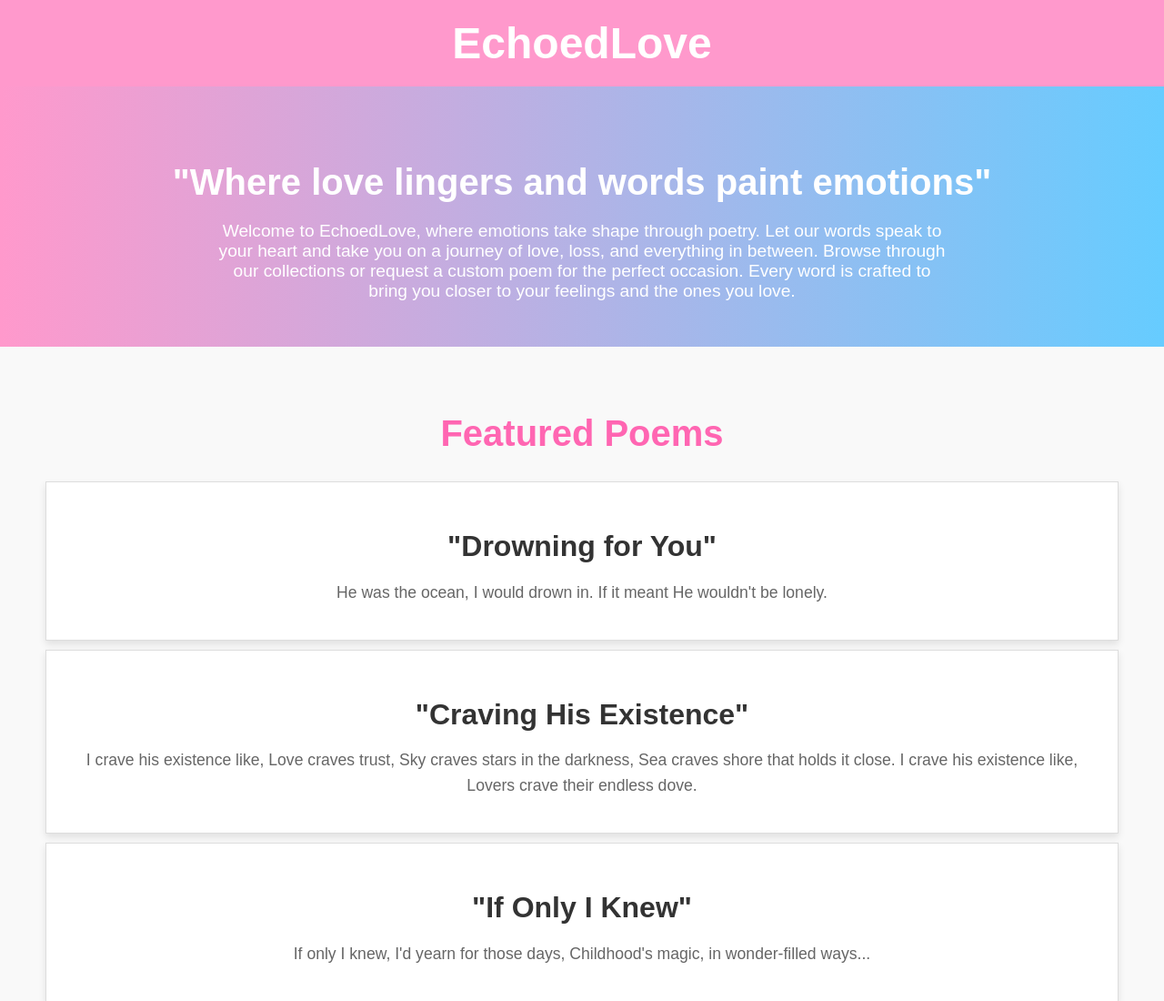
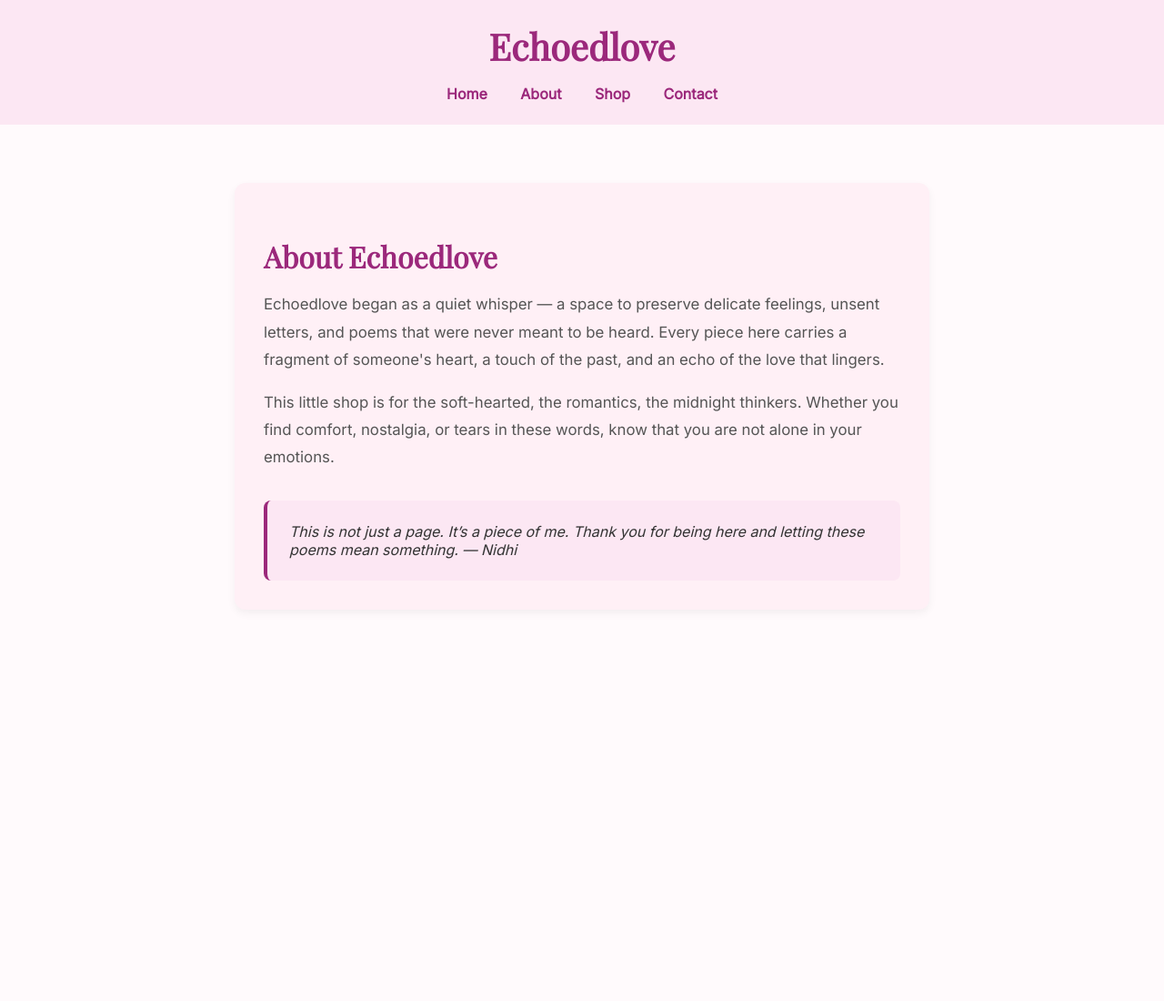
Before and after one commit to Echoedlove/Echoedlove, a plain HTML site: page index.html in a window 1280 px wide. Shown: the top 1100 px of the page at 91% size. After the commit the page ends 800 px from the top, so only its background shows below. Drawn offline with nearby package versions, Linux system fonts and the light colour scheme.

Commit message:
Update index.html

```diff
--- a/index.html
+++ b/index.html
@@ -1,123 +1,106 @@
 <!DOCTYPE html>
  <html lang="en">
  <head>
-    <meta charset="UTF-8">
-    <meta name="viewport" content="width=device-width, initial-scale=1.0">
-    <meta http-equiv="X-UA-Compatible" content="ie=edge">
-    <title>EchoedLove</title>
-    <link rel="stylesheet" href="styles.css">
+   <meta charset="UTF-8" />
+   <meta name="viewport" content="width=device-width, initial-scale=1.0"/>
+   <title>About | Echoedlove</title>
+   <link href="https://fonts.googleapis.com/css2?family=Playfair+Display&family=Inter&display=swap" rel="stylesheet">
    <style>
      body {
-            font-family: 'Arial', sans-serif;
-            background-color: #f3f3f3;
-            color: #333;
+       font-family: 'Inter', sans-serif;
        margin: 0;
        padding: 0;
+       background-color: #fffafc;
+       color: #333;
      }
+
      header {
-            background-color: #ff99cc;
-            padding: 20px;
-            text-align: center;
-            color: white;
-        }
-        header h1 {
-            font-size: 3em;
-            margin: 0;
-        }
-        section#home-intro {
-            background: linear-gradient(to right, #ff99cc, #66ccff);
-            color: white;
-            padding: 50px;
+       background-color: #fce7f3;
+       padding: 1.5rem;
        text-align: center;
      }
-        section#home-intro h2 {
-            font-size: 2.5em;
-            margin-bottom: 20px;
-        }
-        section#home-intro p {
-            font-size: 1.2em;
-            max-width: 800px;
-            margin: 0 auto;
+
+     header h1 {
+       font-family: 'Playfair Display', serif;
+       margin: 0;
+       color: #9b287b;
+       font-size: 2.5rem;
      }
 
-        /* Poem Section */
-        .poem-section {
-            background-color: #f9f9f9;
-            padding: 40px;
+     nav {
+       margin-top: 1rem;
        text-align: center;
      }
-        .poem-section h2 {
-            font-size: 2.5em;
-            color: #ff66b2;
-            margin-bottom: 30px;
+
+     nav a {
+       text-decoration: none;
+       color: #9b287b;
+       margin: 0 1rem;
+       font-weight: 600;
+       transition: color 0.3s ease;
      }
-        .poem-section .poem {
-            background-color: #fff;
-            border: 1px solid #ddd;
-            padding: 20px;
-            margin: 10px;
-            box-shadow: 0 4px 8px rgba(0, 0, 0, 0.1);
+
+     nav a:hover {
+       color: #7a1e63;
      }
-        .poem-section .poem h3 {
-            font-size: 2em;
-            color: #333;
-            margin-bottom: 15px;
+
+     .about-section {
+       max-width: 700px;
+       margin: 4rem auto;
+       padding: 2rem;
+       background-color: #fff0f6;
+       border-radius: 12px;
+       box-shadow: 0 4px 10px rgba(0,0,0,0.05);
      }
-        .poem-section .poem p {
-            font-size: 1.1em;
-            color: #666;
-            line-height: 1.6;
+
+     .about-section h2 {
+       font-family: 'Playfair Display', serif;
+       font-size: 2rem;
+       color: #9b287b;
+       margin-bottom: 1rem;
+     }
+
+     .about-section p {
+       font-size: 1.05rem;
+       color: #555;
+       line-height: 1.8;
+     }
+
+     .personal-message {
+       margin-top: 2rem;
+       padding: 1.5rem;
+       background-color: #fce7f3;
+       border-left: 4px solid #9b287b;
+       border-radius: 8px;
+       font-style: italic;
      }
    </style>
  </head>
  <body>
-
-    <!-- Home Page Section (as you requested, no changes here) -->
    <header>
-        <h1>EchoedLove</h1>
+     <h1>Echoedlove</h1>
+     <nav>
+       <a href="index.html">Home</a>
+       <a href="about.html">About</a>
+       <a href="shop.html">Shop</a>
+       <a href="contact.html">Contact</a>
+     </nav>
    </header>
 
-    <section id="home-intro">
-        <h2>"Where love lingers and words paint emotions"</h2>
-        <p>Welcome to EchoedLove, where emotions take shape through poetry. Let our words speak to your heart and take you on a journey of love, loss, and everything in between. Browse through our collections or request a custom poem for the perfect occasion. Every word is crafted to bring you closer to your feelings and the ones you love.</p>
+   <section class="about-section">
+     <h2>About Echoedlove</h2>
+     <p>
+       Echoedlove began as a quiet whisper — a space to preserve delicate feelings, unsent letters, and poems that were never meant to be heard. Every piece here carries a fragment of someone's heart, a touch of the past, and an echo of the love that lingers.
+     </p>
+     <p>
+       This little shop is for the soft-hearted, the romantics, the midnight thinkers. Whether you find comfort, nostalgia, or tears in these words, know that you are not alone in your emotions.
+     </p>
+
+     <div class="personal-message">
+       This is not just a page. It’s a piece of me.
+       Thank you for being here and letting these poems mean something.
+       — Nidhi
+     </div>
    </section>
-
-    <!-- Poem Section -->
-    <section class="poem-section">
-        <h2>Featured Poems</h2>
-
-        <div class="poem">
-            <h3>"Drowning for You"</h3>
-            <p>He was the ocean, I would drown in. If it meant He wouldn't be lonely.</p>
-        </div>
-
-        <div class="poem">
-            <h3>"Craving His Existence"</h3>
-            <p>I crave his existence like, Love craves trust, Sky craves stars in the darkness, Sea craves shore that holds it close. I crave his existence like, Lovers crave their endless dove.</p>
-        </div>
-
-        <div class="poem">
-            <h3>"If Only I Knew"</h3>
-            <p>If only I knew, I'd yearn for those days, Childhood's magic, in wonder-filled ways...</p>
-        </div>
-
-        <div class="poem">
-            <h3>"Symphony of Love"</h3>
-            <p>Oh love! Loving you was like the ocean reaching for the shore, the blooming of blossom trees, warmth on a hibernal day...</p>
-        </div>
-
-        <div class="poem">
-            <h3>"The Paradox of Hope"</h3>
-            <p>In secret depths, I hide and ache Yearning to escape, to break the chain A glimmer of hope, a sunbeam bright...</p>
-        </div>
-
-        <div class="poem">
-            <h3>"A Love Unspoken"</h3>
-            <p>He was never mine, I knew from the start Yet I took his heart, and played with the art...</p>
-        </div>
-
-        <!-- You can add more poems here as needed -->
-    </section>
-
  </body>
  </html>
```
Lines whose indentation alone changed are shown as unchanged.
